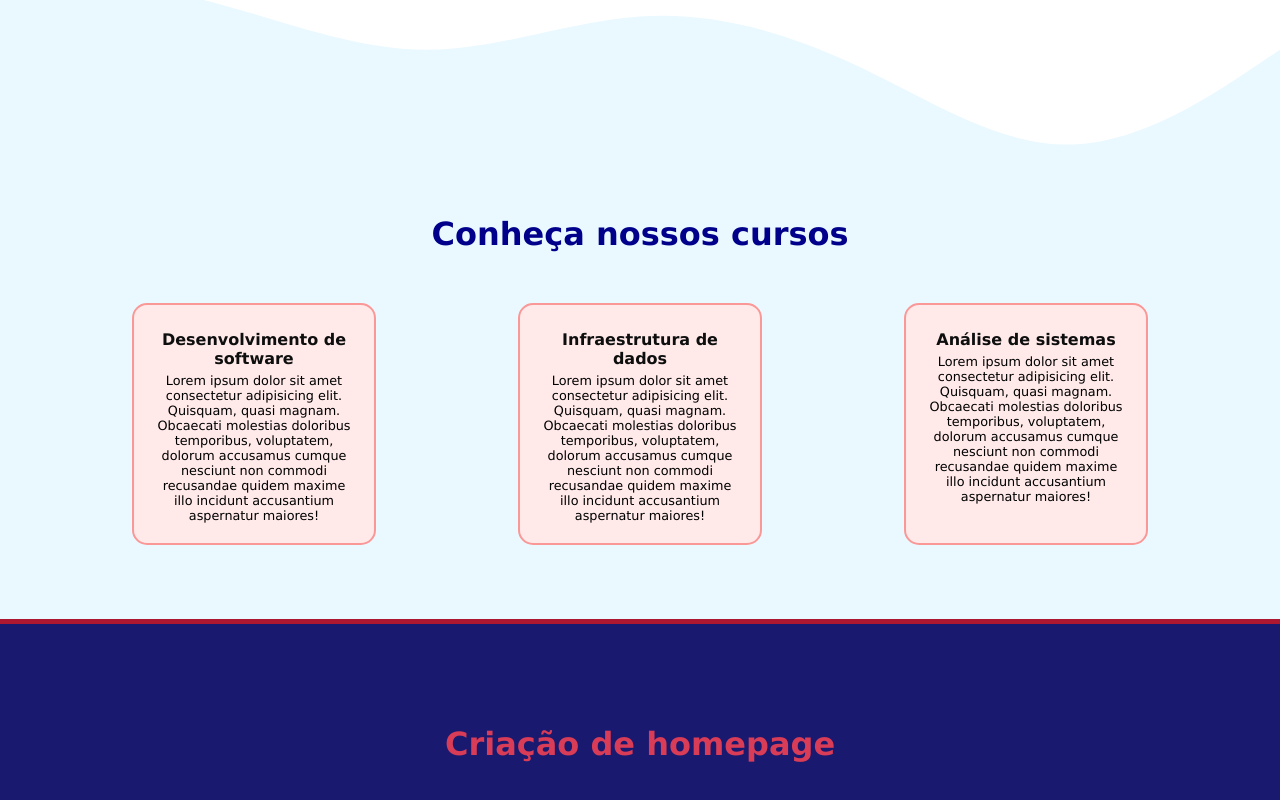
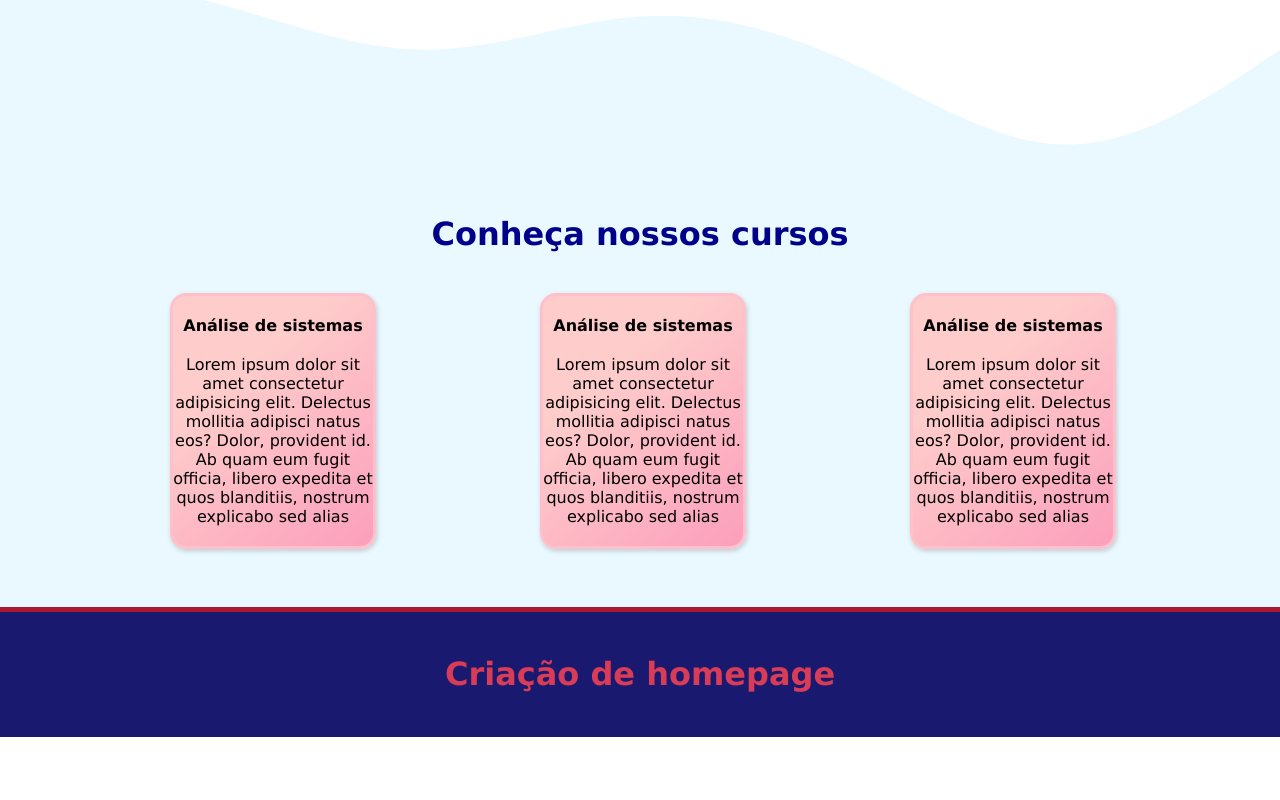
Before and after one commit to OwseiWasTaken/Portifolios, a plain HTML site: page homepage/homepage-fake.html in a window 1280 px wide. Shown: the part 776-1576 px from the top of the page. After the commit the page ends 1513 px from the top, so only its background shows below. Drawn offline with nearby package versions, Linux system fonts and the light colour scheme.

Commit message:
Update homepage-fake.html

```diff
--- a/homepage/homepage-fake.html
+++ b/homepage/homepage-fake.html
@@ -120,23 +120,48 @@
             justify-content: space-evenly;
             flex-wrap: wrap;
         }
-        .card h3 {
-            font-size: 1em;
-        }
-        .card p {
-            font-size: 0.8em;
-        }
-        #card1, #card2, #card3 {
-            background-color: #ffe9e9;
-            width: 200px;
-            margin: 10px;
-            padding: 20px;
-            border-radius: 15px;
-            border: solid 2px #fa9897;
-        }
         article h3 {
             color: rgb(14, 14, 14);
-            margin: 5px 0;
+            margin: 0.5em 0;
+        }
+
+        .card {
+        	background-color: transparent;
+        	width: 200px;
+        	height: 250px;
+        	perspective: 100%;
+        }
+        .flip {
+        	position: relative;
+        	text-align: center;
+        	width: 100%;
+        	height: 100%;
+        	transform-style: preserve-3d;
+        	transition: 0.7s ease;
+        }
+        .flip:hover {
+        	transform: rotateY(180deg);
+        }
+        .front, .back {
+        	display: flex;
+        	flex-direction: column;
+        	justify-content: space-evenly;
+        	position: absolute;
+        	width: 100%;
+        	height: 100%;
+        	backface-visibility: hidden;
+        	border-radius: 1em;
+        	box-shadow: 1px 2px 5px 0 #00000030;
+        }
+        .front {
+        	background: linear-gradient(140deg, #fecdcb 30%, #fc9fbc);
+        	border: solid pink;
+        }
+        .back {
+        	transform: rotateY(180deg);
+        	background: linear-gradient(140deg, #261865 30%, #4234b8);
+        	color: #dedede;
+        	border: solid 1px darkblue;
         }
 
         footer {
@@ -144,7 +169,7 @@
             justify-content: center;
             align-items: center;
             background-color: midnightblue;
-            height: 30vh;
+            height: min(25vh, 125px);
             border-top: solid 5px #ad1730;
         }
         footer h1 {
@@ -245,21 +270,19 @@
             }
             #main-img {
                 flex: 100%;
-                margin: 0 50px;
+                margin: 0.2em 1.5em;
             }
 
             article {
                 flex-direction: column;
                 align-content: center;
-            }
-            #card1, #card2, #card3 {
-                margin: 25px;
+                gap: 2em;
             }
         }
 
         @media screen and (max-width: 700px) {
             * {
-                font-size: 12px;
+                font-size: 13px;
             }
 
             #main button {
@@ -297,20 +320,41 @@
     <section>
         <h2>Conheça nossos cursos</h2>
         <article>
-            <div id="card1" class="card" data-aos="zoom-in" data-aos-delay="100"> <!--  data-aos="flip-left"  -->
-                <h3>Desenvolvimento de software</h3>
-                <p>Lorem ipsum dolor sit amet consectetur adipisicing elit. Quisquam, quasi magnam. Obcaecati molestias doloribus temporibus, voluptatem, dolorum accusamus cumque nesciunt non commodi recusandae quidem maxime illo incidunt accusantium aspernatur maiores!
-                </p>
+            <div class="card" data-aos="zoom-in" data-aos-delay="100">
+                <div class="flip">
+                	  <div class="front">
+                	  	  <h4>Análise de sistemas</h4>
+                	  	  <p>Lorem ipsum dolor sit amet consectetur adipisicing elit. Delectus mollitia adipisci natus eos? Dolor, provident id. Ab quam eum fugit officia, libero expedita et quos blanditiis, nostrum explicabo sed alias</p>
+                	  </div>
+                	  <div class="back">
+                	  	  <h4>Análise</h4>
+                	  	  <p>Lorem ipsum dolor sit amet consectetur adipisicing elit. Delectus mollitia adipisci natus eos? Dolor, provident id. Ab quam eum fugit officia, libero expedita et quos blanditiis, nostrum explicabo sed alias</p>
+                	  </div>
+                </div>
             </div>
-            <div id="card2" class="card" data-aos="zoom-in" data-aos-delay="100"> <!--  data-aos="flip-left"  -->
-                <h3>Infraestrutura de dados</h3>
-                <p>Lorem ipsum dolor sit amet consectetur adipisicing elit. Quisquam, quasi magnam. Obcaecati molestias doloribus temporibus, voluptatem, dolorum accusamus cumque nesciunt non commodi recusandae quidem maxime illo incidunt accusantium aspernatur maiores!
-                </p>
+            <div class="card" data-aos="zoom-in" data-aos-delay="100">
+                <div class="flip">
+                	  <div class="front">
+                	  	  <h4>Análise de sistemas</h4>
+                	  	  <p>Lorem ipsum dolor sit amet consectetur adipisicing elit. Delectus mollitia adipisci natus eos? Dolor, provident id. Ab quam eum fugit officia, libero expedita et quos blanditiis, nostrum explicabo sed alias</p>
+                	  </div>
+                	  <div class="back">
+                	  	  <h4>Análise</h4>
+                	  	  <p>Lorem ipsum dolor sit amet consectetur adipisicing elit. Delectus mollitia adipisci natus eos? Dolor, provident id. Ab quam eum fugit officia, libero expedita et quos blanditiis, nostrum explicabo sed alias</p>
+                	  </div>
+                </div>
             </div>
-            <div id="card3" class="card" data-aos="zoom-in" data-aos-delay="100"> <!--  data-aos="flip-left"  -->
-                <h3>Análise de sistemas</h3>
-                <p>Lorem ipsum dolor sit amet consectetur adipisicing elit. Quisquam, quasi magnam. Obcaecati molestias doloribus temporibus, voluptatem, dolorum accusamus cumque nesciunt non commodi recusandae quidem maxime illo incidunt accusantium aspernatur maiores!
-                </p>
+            <div class="card" data-aos="zoom-in" data-aos-delay="100">
+                <div class="flip">
+                	  <div class="front">
+                	  	  <h4>Análise de sistemas</h4>
+                	  	  <p>Lorem ipsum dolor sit amet consectetur adipisicing elit. Delectus mollitia adipisci natus eos? Dolor, provident id. Ab quam eum fugit officia, libero expedita et quos blanditiis, nostrum explicabo sed alias</p>
+                	  </div>
+                	  <div class="back">
+                	  	  <h4>Análise</h4>
+                	  	  <p>Lorem ipsum dolor sit amet consectetur adipisicing elit. Delectus mollitia adipisci natus eos? Dolor, provident id. Ab quam eum fugit officia, libero expedita et quos blanditiis, nostrum explicabo sed alias</p>
+                	  </div>
+                </div>
             </div>
         </article>
     </section>
```
